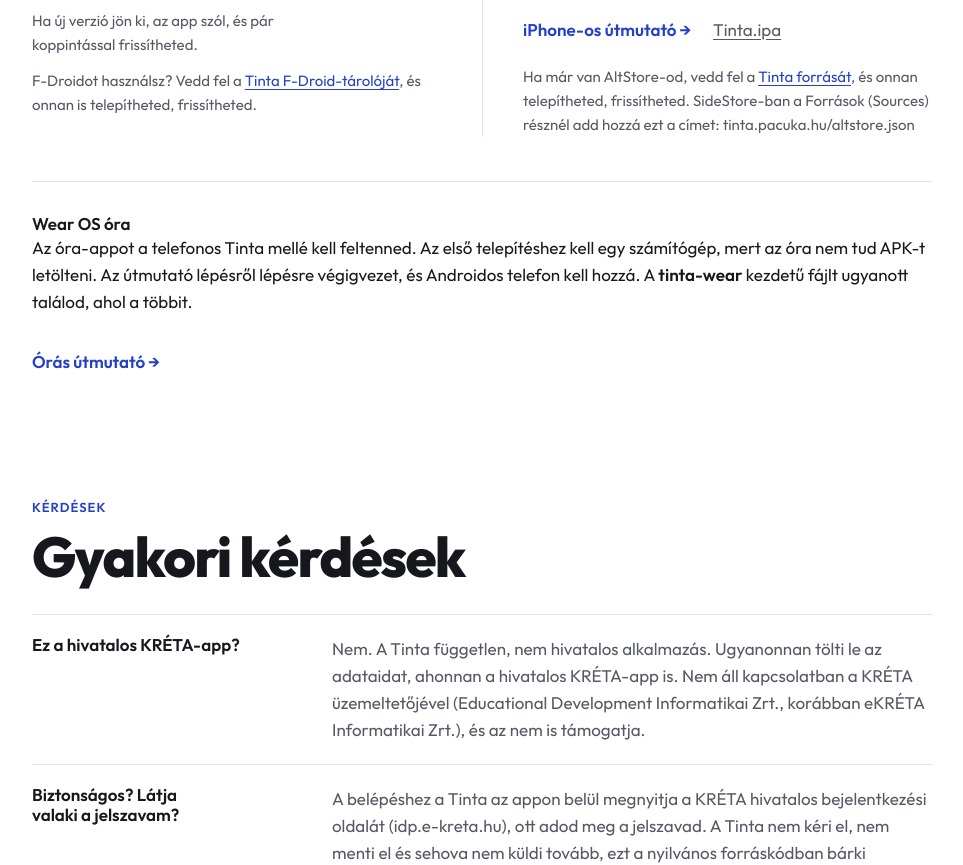
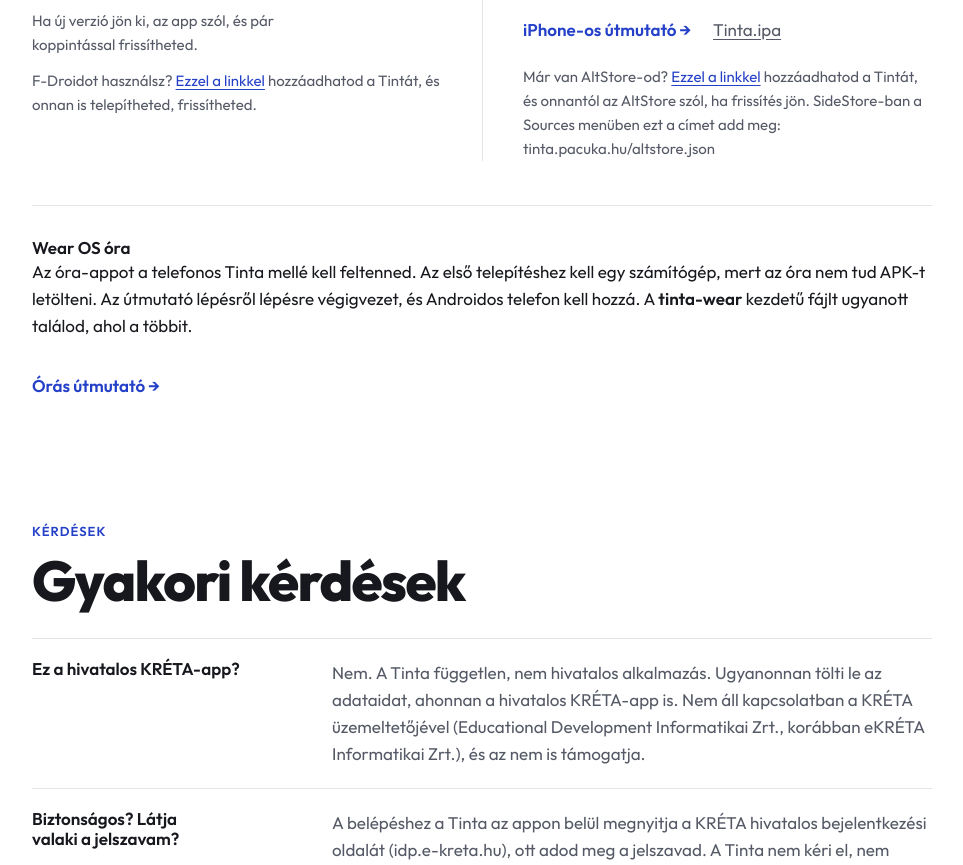
Before and after one commit to Pacuka/tinta-site, a plain HTML site: page index.html in a window 1280 px wide. Shown: the part 4741-5606 px from the top of the page, without its empty margins (88-1051 px from the left). Drawn offline with Linux system fonts and the light colour scheme.

Commit message:
Letöltés: természetesebb szöveg az AltStore- és F-Droid-linknél
Co-Authored-By: Claude Opus 5.5 <noreply@anthropic.com>

```diff
--- a/index.html
+++ b/index.html
@@ -199,7 +199,7 @@
           <!-- Kiadáskor frissíteni: verziószám és méret (arm64 APK). -->
           <p class="platform-actions"><a class="btn btn--primary" href="https://github.com/Pacuka/tinta/releases/latest">Letöltés (GitHub)</a> <span class="dl-meta">v1.7.0 · 14 MB</span></p>
           <p class="small">Ha új verzió jön ki, az app szól, és pár koppintással frissítheted.</p>
-          <p class="small">F-Droidot használsz? Vedd fel a <a href="https://fdroid.link/#https://tinta.pacuka.hu/fdroid/repo?fingerprint=7332B48B129B1CCF4725B177BD5091FEB39F1C6BF50FBC69EE1B6D5174860196"><span class="nowrap">Tinta F-Droid-tárolóját</span></a>, és onnan is telepítheted, frissítheted.</p>
+          <p class="small">F-Droidot használsz? <a href="https://fdroid.link/#https://tinta.pacuka.hu/fdroid/repo?fingerprint=7332B48B129B1CCF4725B177BD5091FEB39F1C6BF50FBC69EE1B6D5174860196">Ezzel a linkkel</a> hozzáadhatod a Tintát, és onnan is telepítheted, frissítheted.</p>
         </div>
         <div class="platform" id="iphone">
           <h3>iPhone</h3>
@@ -212,7 +212,7 @@
             <a class="text-link" href="https://github.com/Pacuka/tinta/blob/main/ipa-sideloading.md">iPhone-os útmutató <span aria-hidden="true">→</span></a>
             <a class="text-link text-link--quiet" href="https://github.com/Pacuka/tinta/releases/latest">Tinta.ipa</a>
           </p>
-          <p class="small">Ha már van AltStore-od, vedd fel a <a href="altstore://source?url=https://tinta.pacuka.hu/altstore.json"><span class="nowrap">Tinta forrását</span></a>, és onnan telepítheted, frissítheted. SideStore-ban a Források (Sources) résznél add hozzá ezt a címet: <span class="nowrap">tinta.pacuka.hu/altstore.json</span></p>
+          <p class="small">Már van AltStore-od? <a href="altstore://source?url=https://tinta.pacuka.hu/altstore.json">Ezzel a linkkel</a> hozzáadhatod a Tintát, és onnantól az AltStore szól, ha frissítés jön. SideStore-ban a Sources menüben ezt a címet add meg: <span class="nowrap">tinta.pacuka.hu/altstore.json</span></p>
         </div>
       </div>
       <div class="watch-install" id="ora-telepites">
```
